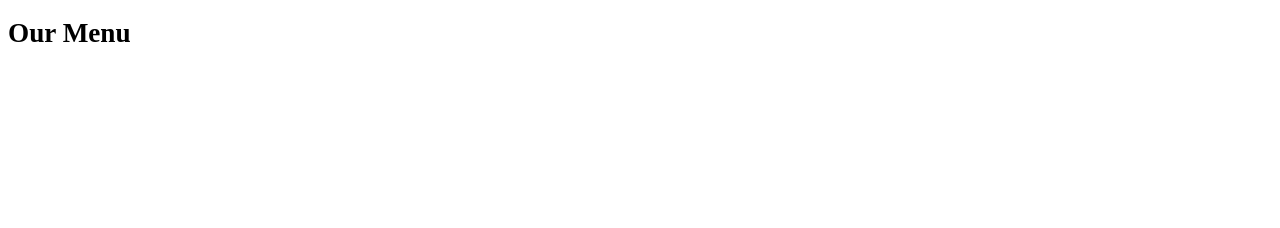
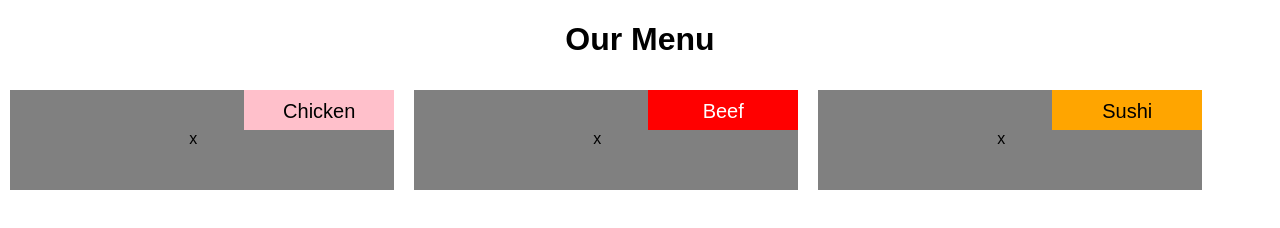
Before and after one commit to Cdjones2005/repo-name, a plain HTML site: page module2-solution/index.html in a window 1280 px wide. Drawn offline with Linux system fonts and the light colour scheme.

Commit message:
second part

```diff
--- /dev/null
+++ b/module2-solution/css/style.css
@@ -0,0 +1,59 @@
+h1 {
+	text-align: center;
+	font-family: Arial, Helvetica, sans-serif;
+}
+body {
+	margin: 0;
+}
+div {
+	box-sizing: border-box;
+	background-color: gray;
+	width: 30%;
+	padding-top: 20px;
+	padding-bottom: 10px;
+	padding-left: 10px;
+	margin: 10px;
+	text-align: center;
+	float: left;
+	border: 1px;
+	height: 100px;
+}
+p {
+	box-sizing: border-box;
+	background-color: blue;
+	width: 40%;
+	padding-top: 10px;
+	padding-bottom: 0px;
+	margin: 0px;
+	text-align: center;
+	float: right;
+	border: 1px;
+	height: 40px;
+	position: relative;
+	bottom: 20px;
+	font-size: 125%;
+	font-family: Arial, Helvetica, sans-serif;
+	vertical-align: middle;
+}
+section {
+	clear: right;
+	box-sizing: border-box;
+	font-family: Arial, Helvetica, sans-serif;
+	height: 60px;
+	width: 90%;
+	margin: 0px;
+	border: 0px;
+	position: relative;
+	bottom: 20px;
+	left: 5px;
+}
+.class1 {
+	background-color: pink;
+}
+.class2 {
+	background-color: red;
+	color: white;
+}
+.class3 {
+	background-color: orange;
+}
--- a/module2-solution/index.html
+++ b/module2-solution/index.html
@@ -4,8 +4,21 @@
 	<title>Assignment Solution for Module 2</title>
 	<meta charset="utf-8">
 	<meta name="viewport" content="width=device-width, initial-scale=1">
+	<link rel="stylesheet" type="text/css" href="css/style.css">
 </head>
 <body>
-	<h1 style="font-size: 170%">Our Menu</h1>
+	<h1>Our Menu</h1>
+	<div>
+		<p class="class1">Chicken</p>
+		<section>x</section>
+	</div>
+	<div>
+		<p class="class2">Beef</p>
+		<section>x</section>
+	</div>
+	<div>
+		<p class="class3">Sushi</p>
+		<section>x</section>
+	</div>
 </body>
 </html>
```
Also changed, not shown: module2-solution/css/css.html (deleted, +0 -7 lines).
